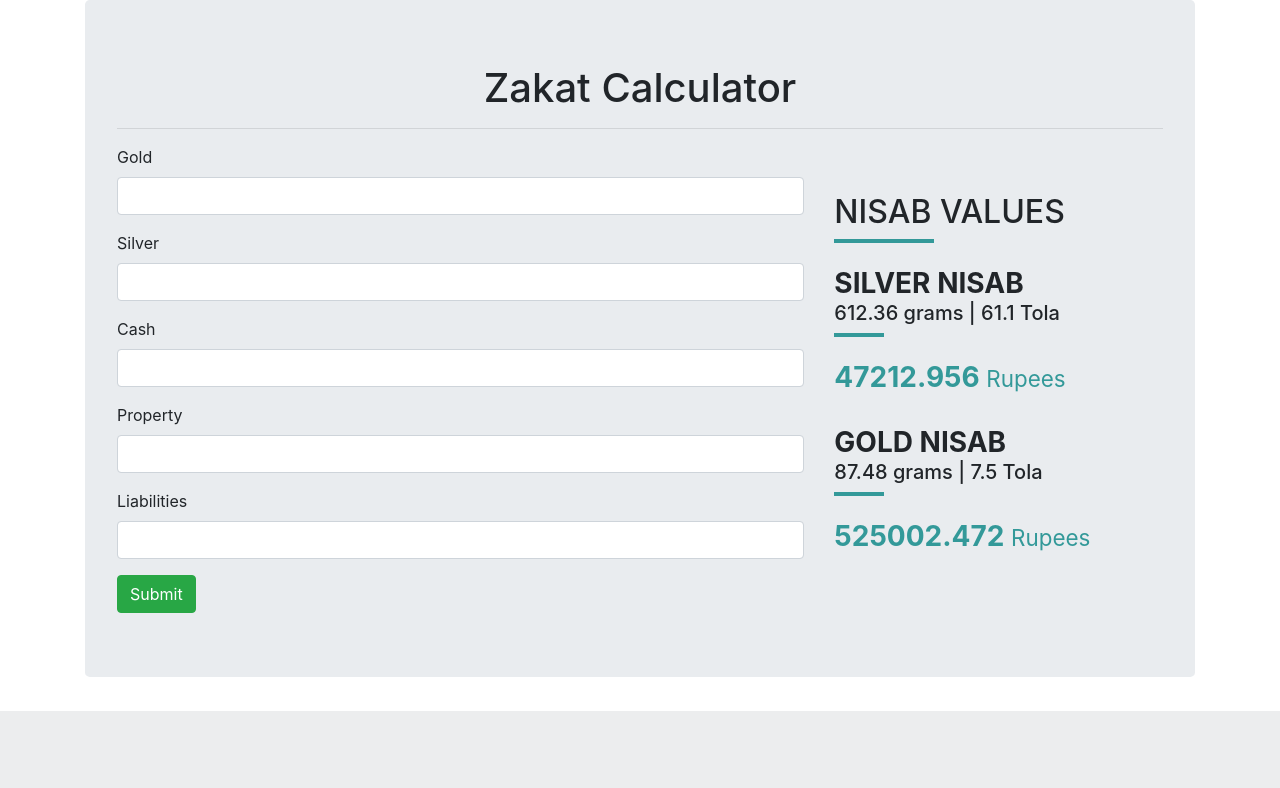
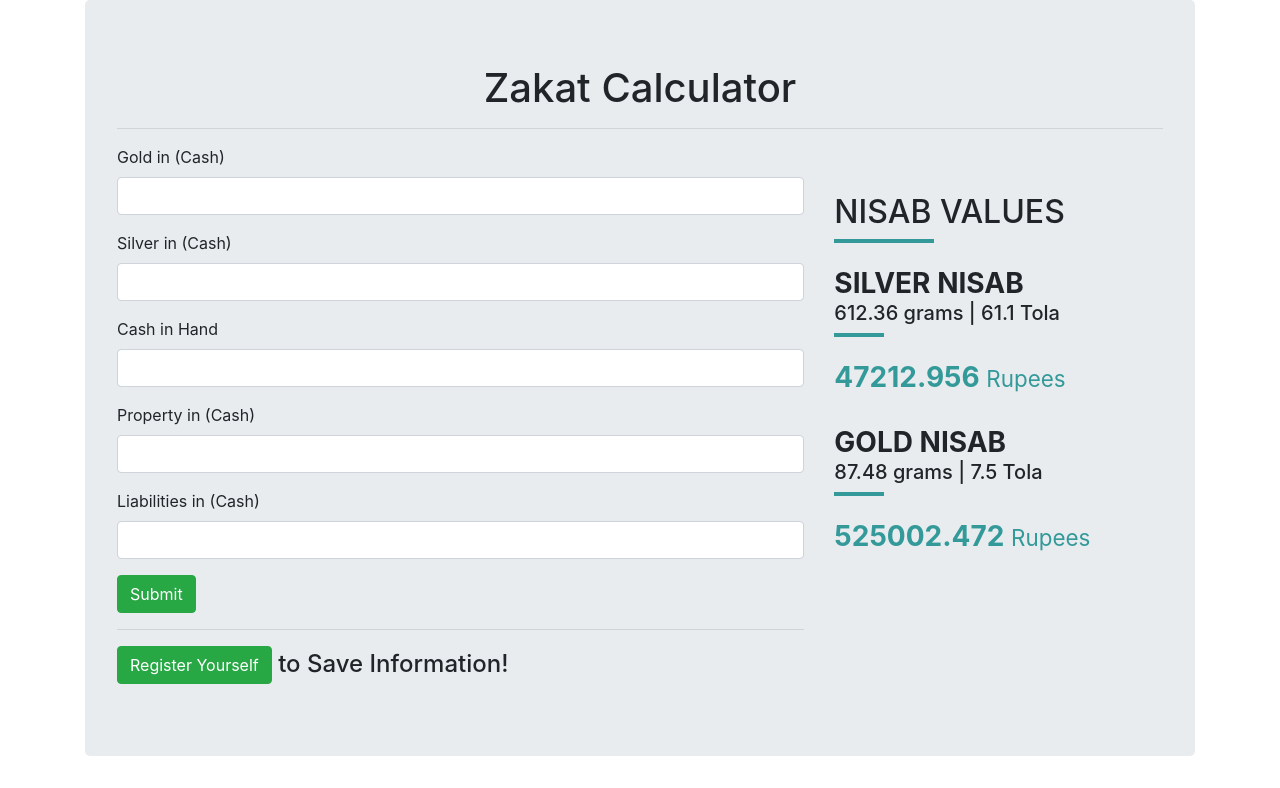
Before and after one commit to Farrukhbala/Zakat-Flask-App, a Flask app: page /calculate in a window 1280 px wide. Shown: the part 89-877 px from the top of the page. Before the commit the page ends 800 px from the top, so only its background shows below. Run offline with Flask 2, Linux system fonts and the light colour scheme; some libraries are stand-ins or nearby versions.

Commit message:
Zakat App with some functionality

```diff
--- a/Zakat Calculator/app.py
+++ b/Zakat Calculator/app.py
@@ -34,38 +34,54 @@ def is_logged_in(f):
   return wrap
 
 
-
+# ================================INDEX PAGE===================================
 
 @app.route('/')
 def index():
   return render_template('index.html')
 
+
+# ================================INFORMATION PAGE===================================
+
 @app.route('/information')
 def information():
   return render_template('information.html')
 
+# ================================CALCULATE ZAKAT FORM CLASS===================================
+class CalculateZakat(Form):
+  gold = StringField('Gold in (Cash)' ,[validators.length(min=2 , max=30)])
+  silver = StringField('Silver in (Cash)' ,[ validators.length(min=2 , max=30)])
+  cash = StringField('Cash in Hand' , [validators.length(min=5 , max= 30)])
+  properties = StringField('Property in (Cash)' ,[ validators.length(min=2 , max=30)])
+  liabilities = StringField('Liabilities in (Cash)' , [validators.length(min=5 , max= 30)])
 
-class CalculateZakat(Form):
-  gold = StringField('Gold' ,[validators.length(min=2 , max=30)])
-  silver = StringField('Silver' ,[ validators.length(min=2 , max=30)])
-  cash = StringField('Cash' , [validators.length(min=5 , max= 30)])
-  properties = StringField('Property' ,[ validators.length(min=2 , max=30)])
-  liabilities = StringField('Liabilities' , [validators.length(min=5 , max= 30)])
-
-
+# ================================CALCULATE ZAKAT PAGE===================================
 
 @app.route('/calculate' ,methods = ['GET' , 'POST'])
 def calculate():
   form = CalculateZakat(request.form)
 
-  gold = form.gold.data
-  silver = form.silver.data
-  cash = form.cash.data
-  properties =  form.properties.data
-  liabilities =  form.liabilities.data
+  if request.method == "POST" and form.validate():
+
+    gold = int(form.gold.data)
+    silver = int(form.silver.data)
+    cash = int(form.cash.data)
+    properties =  int(form.properties.data)
+    liabilities =  int(form.liabilities.data)
+
+    if (gold < 10000) and (silver < 10000) and (cash < 10000) and (properties < 10000) and (liabilities < 10000):
+
+      return render_template('not-eligible.html')
+    else:
+      zakat = (gold + silver + cash + properties + liabilities)//2.5
+      return render_template('zakat.html' , zakat = zakat)
+
+
+
 
   return render_template('calculate.html' , form = form)
 
+# ================================CALCULATE ZAKAT PAGE===================================
 #REGISTRATION FORMS START
 
 class RegistrationForm(Form):
@@ -78,6 +94,7 @@ class RegistrationForm(Form):
   confirm = PasswordField('Comfrim Password' , [validators.DataRequired()])
 
 
+# ================================REGISTRATION PAGE===================================
 
 @app.route('/registration' , methods = ['GET' , 'POST'])
 def registration():
@@ -104,6 +121,7 @@ def registration():
 
 #REGISTRATION FORMS END
 
+# ================================LOGIN FORMS PAGE===================================
 
 #LOGIN FORMS START
 
@@ -145,6 +163,9 @@ def login():
   return render_template('login.html' , form = form)
 
 
+#LOGIN FORMS ENDS
+
+
 if __name__ == "__main__":
   app.secret_key = 'secret123'
   app.run(debug=True , port = 3000)
--- a/Zakat Calculator/templates/calculate.html
+++ b/Zakat Calculator/templates/calculate.html
@@ -35,7 +35,10 @@
                             </div>
 
                             <input type="submit" value="Submit" class="btn btn-success" />
+                            <br>
+                            <hr>
 
+                            <h4> <a href="/registration" class="btn btn-success">Register Yourself</a> to Save Information!</h4>
                           </form>
 
             </div>
--- a/Zakat Calculator/templates/index.html
+++ b/Zakat Calculator/templates/index.html
@@ -10,8 +10,8 @@
   <h2>Zakat Made Easy</h2>
   <br>
 
-  <a href="/registration" class="btn btn-success">Calculate Zakat</a>
-
+  <a href="/registration" class="btn btn-primary">Register Yourself</a>
+  <a href="/calculate" class="btn btn-success">Calculate Zakat</a>
 
 
 </div>
--- a/Zakat Calculator/templates/information.html
+++ b/Zakat Calculator/templates/information.html
@@ -16,7 +16,7 @@
      that are prevalent among Muslims.
     The lines below discuss the importance of Zakat in Islam and the general misconceptions people have regarding it.</p>
 
-    <a href="/registration" class="btn btn-success">Calculate Zakat</a>
+    <a href="/calculate" class="btn btn-success">Calculate Zakat</a>
 
 
 </div>
--- a/Zakat Calculator/templates/login.html
+++ b/Zakat Calculator/templates/login.html
@@ -18,7 +18,8 @@
         {{render_field(form.password , class_ = 'form-control')}}
       </div>
 
-      <input type="submit" class="btn btn-success" />
+      <input type="submit" value="Login" class="btn btn-primary" />
+      <a href="/registration" class="btn btn-success">Sign Up</a>
 
     </form>
 
--- a/Zakat Calculator/templates/registration.html
+++ b/Zakat Calculator/templates/registration.html
@@ -32,7 +32,7 @@
         {{render_field(form.confirm , class_ = 'form-control')}}
       </div>
 
-      <input type="submit" value="Submit" class="btn btn-success" />
+      <input type="submit" value="Sign Up" class="btn btn-success" />
 
     </form>
 
```
Also changed, not shown: Zakat Calculator/templates/not-eligible.html (added, +18 -0 lines), Zakat Calculator/templates/zakat.html (added, +16 -0 lines).
